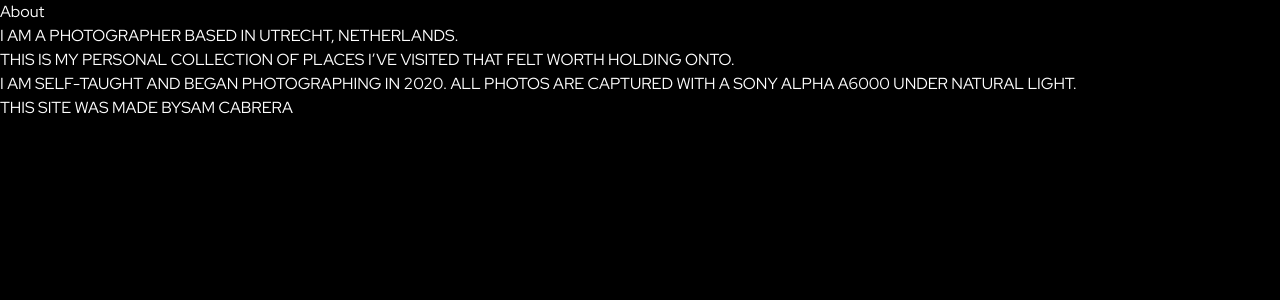
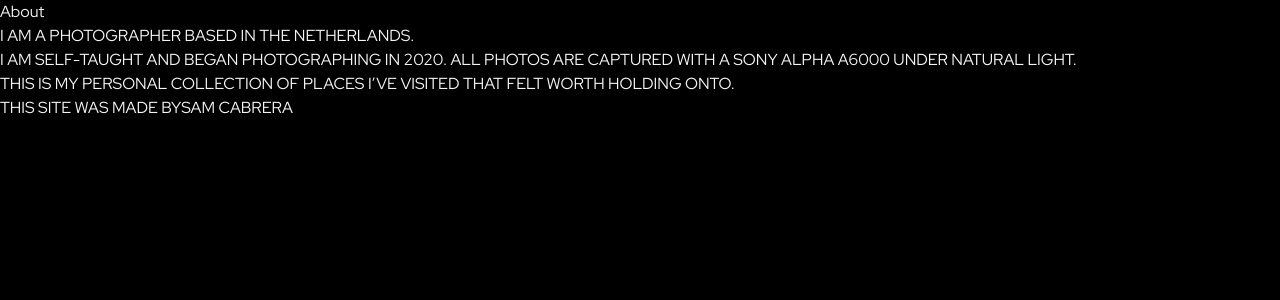
Before and after one commit to samanthacabrera/photofolio, a React (Vite) app: page /photofolio/about in a window 1280 px wide. Shown: the top 300 px of the page. Built offline with nearby package versions, Linux system fonts and the light colour scheme.

Commit message:
refactor, clean up files

```diff
--- a/src/About.jsx
+++ b/src/About.jsx
@@ -9,20 +9,18 @@ function About() {
         className="relative flex flex-col items-center justify-center min-h-[90vh] max-w-lg mx-8 md:mx-auto"
       >
         <div
-          className="text-left leading-relaxed tracking-wide normal-case space-y-4"
+          className="text-center tracking-widest space-y-8"
         >
           <p>
-            I am a photographer based in Utrecht, Netherlands.
+            I am a photographer based in The Netherlands.
           </p>
-
+          <p>
+            I am self-taught and began photographing in 2020. All photos are
+            captured with a Sony Alpha a6000 under natural light.
+          </p>
           <p>
             This is my personal collection of places I’ve visited that felt worth
             holding onto.
-          </p>
-
-          <p>
-            I am self-taught and began photographing in 2020. All photos are
-            captured with a Sony Alpha a6000 under natural light.
           </p>
         </div>
 
--- a/src/App.css
+++ b/src/App.css
@@ -21,33 +21,6 @@ button:hover {
   cursor: crosshair;
 }
 
-/* Dark / Light Mode */
-:root {
-  --bg-color: #000;
-  --text-color: #fff;
-}
-
-.light-mode {
-  --bg-color: #fff;
-  --text-color: #000;
-}
-
-html,
-body {
-  background-color: var(--bg-color);
-  color: var(--text-color);
-}
-
-.header {
-  background-color: var(--bg-color);
-  color: var(--text-color);
-}
-
-.dropdown-menu {
-  background-color: var(--bg-color);
-  color: var(--text-color);
-}
-
 /* Slider  */
 input[type="range"] {
   -webkit-appearance: none;
@@ -60,7 +33,6 @@ input[type="range"] {
   transition: background 0.3s ease;
 }
 
-/* WebKit thumb */
 input[type="range"]::-webkit-slider-thumb {
   -webkit-appearance: none;
   appearance: none;
@@ -73,7 +45,6 @@ input[type="range"]::-webkit-slider-thumb {
   transition: transform 0.3s ease;
 }
 
-/* Firefox thumb */
 input[type="range"]::-moz-range-thumb {
   width: 10px;
   height: 10px;
@@ -84,11 +55,6 @@ input[type="range"]::-moz-range-thumb {
   transition: transform 0.3s ease;
 }
 
-input[type="range"]:hover {
-  background: color-mix(in srgb, currentColor 75%, var(--bg-color));
-}
-
-/* Hover interaction */
 input[type="range"]:hover::-webkit-slider-thumb {
   transform: scale(1.1);
 }
--- a/src/Featured.jsx
+++ b/src/Featured.jsx
@@ -13,14 +13,14 @@ const slideVariants = {
     opacity: 1,
     filter: "blur(0px)",
     transition: {
-      duration: 1,
+      duration: 0.7,
       ease: [0.40, 1, 0.36, 1],
     },
   },
   exit: {
     opacity: 0,
     filter: "blur(4px)",
-    transition: { duration: 0.8 },
+    transition: { duration: 0.5 },
   },
 };
 
@@ -62,7 +62,7 @@ function Featured() {
           A selection of my <br /> favorite shots
         </p>
 
-        <div className="relative pt-20">
+        <div className="relative pt-40">
           <AnimatePresence mode="wait" custom={direction}>
             <motion.div
               key={photo.id}
@@ -90,18 +90,13 @@ function Featured() {
                     {photo.featuredText}
                   </p>
                 )}
-                <div className="flex items-center gap-6 mt-8 text-sm tracking-widest uppercase">
-                  <span className="opacity-50">
-                    {index + 1} / {featuredPhotos.length}
-                  </span>
                 <button
                   onClick={() => setIsPlaying((p) => !p)}
-                    className="opacity-60 hover:opacity-100 transition text-xl "
+                  className="opacity-60 hover:opacity-100 transition text-xl py-4"
                   aria-label={isPlaying ? "Pause slideshow" : "Play slideshow"}
                 >
                   {isPlaying ? "⏸" : "▶"}
                 </button>
-                </div>
               </div>
               {/* Photo */}
               <div className="relative w-full md:w-5/6 h-[80vh] overflow-hidden">
--- a/src/Header.jsx
+++ b/src/Header.jsx
@@ -58,9 +58,6 @@ export default function Header() {
   const location = useLocation();
   const [menuOpen, setMenuOpen] = useState(false);
   const [showTitle, setShowTitle] = useState(false);
-  const [isLight, setIsLight] = useState(
-    localStorage.getItem("theme") === "light"
-  );
   const pathname = location.pathname;
   const isHome = pathname === "/photofolio/";
   const currentTitle = PAGE_TITLES[pathname] || "";
@@ -77,19 +74,6 @@ export default function Header() {
     }
   }, [isHome]);
 
-  useEffect(() => {
-    const root = document.documentElement;
-
-    if (isLight) {
-      root.classList.add("light-mode");
-      localStorage.setItem("theme", "light");
-    } else {
-      root.classList.remove("light-mode");
-      localStorage.setItem("theme", "dark");
-    }
-  }, [isLight]);
-
-
   const handleNavigate = () => {
     setMenuOpen(false);
     window.scrollTo({ top: 0, behavior: "smooth" });
@@ -99,19 +83,6 @@ export default function Header() {
 
   return (
     <header className="header sticky top-0 z-50 w-screen h-[10vh] bg-black flex items-center justify-center text-[10px] md:text-sm tracking-[0.2em] relative">
-      {/* {!menuOpen && (
-      <div className="hidden md:flex absolute left-6">
-        <Link
-          to="/photofolio/"
-          onClick={handleNavigate}
-          className="text-xs md:text-sm tracking-widest hover:opacity-70 transition-opacity uppercase"
-        >
-          <span className="font-medium">JM</span>Photos
-        </Link>
-      </div>
-      )} */}
-
-      {/* Page Title / Dropdown Menu */}
       {currentTitle && (
         <div
           className={`absolute left-1/2 -translate-x-1/2 transition-all duration-300 ease-out
@@ -138,53 +109,6 @@ export default function Header() {
           />
         </div>
       )}
-
-      {/* Light/Dark Toggle  */}
-      {/* {!menuOpen && (
-        <div className="hidden md:flex absolute right-6">
-          <button
-            onClick={() => setIsLight(!isLight)}
-            aria-label="Toggle light/dark mode"
-            className="flex items-center justify-center w-8 h-8 hover:opacity-70 transition-opacity"
-          >
-            {isLight ? (
-              <svg
-                xmlns="http://www.w3.org/2000/svg"
-                viewBox="0 0 24 24"
-                fill="none"
-                stroke="currentColor"
-                strokeWidth={1.5}
-                strokeLinecap="round"
-                strokeLinejoin="round"
-                className="w-5 h-5"
-              >
-                <circle cx="12" cy="12" r="4" />
-                <line x1="12" y1="1" x2="12" y2="5" />
-                <line x1="12" y1="19" x2="12" y2="23" />
-                <line x1="1" y1="12" x2="5" y2="12" />
-                <line x1="19" y1="12" x2="23" y2="12" />
-                <line x1="4.22" y1="4.22" x2="7.07" y2="7.07" />
-                <line x1="16.93" y1="16.93" x2="19.78" y2="19.78" />
-                <line x1="4.22" y1="19.78" x2="7.07" y2="16.93" />
-                <line x1="16.93" y1="7.07" x2="19.78" y2="4.22" />
-              </svg>
-            ) : (
-              <svg
-                xmlns="http://www.w3.org/2000/svg"
-                viewBox="0 0 24 24"
-                fill="none"
-                stroke="currentColor"
-                strokeWidth={1.5}
-                strokeLinecap="round"
-                strokeLinejoin="round"
-                className="w-5 h-5"
-              >
-                <path d="M21 12.79A9 9 0 1111.21 3a7 7 0 009.79 9.79z" />
-              </svg>
-            )}
-          </button>
-        </div>
-      )} */}
     </header>
   );
 }
--- a/src/Hero.jsx
+++ b/src/Hero.jsx
@@ -1,56 +1,21 @@
-import { useState } from "react";
 import { useNavigate, Link } from "react-router-dom";
-import { motion } from "framer-motion";
 import Transition from "./Transition";
 
 function Hero() {
   const navigate = useNavigate();
-  const [swipe, setSwipe] = useState({ x: 0, y: 0, active: false });
 
-  const handleClick = (path, dir) => {
-    setSwipe({ ...dir, active: true });
-
-    setTimeout(() => {
-      window.scrollTo({ top: 0, behavior: "smooth" });
-      navigate(path);
-    }, 650);
+  const handleClick = (path) => {
+    window.scrollTo({ top: 0, behavior: "smooth" });
+    navigate(path);
   };
 
   return (
     <Transition>
-      <motion.section
-        className="relative w-screen h-[100dvh] bg-black"
-        animate={
-          swipe.active
-            ? {
-                x: swipe.x * -400,
-                y: swipe.y * 400,
-                opacity: 0,
-                scale: 0.96,
-                filter: "blur(6px)",
-              }
-            : {
-                x: 0,
-                y: 0,
-                opacity: 1,
-                scale: 1,
-                filter: "blur(0px)",
-              }
-        }
-        transition={{
-          type: "spring",
-          stiffness: 140,
-          damping: 22,
-          mass: 0.6,
-        }}
-      >
-        <motion.img
+      <section className="relative w-screen h-[100dvh] bg-black">
+        <img
           src="/photofolio/ireland/DSC04136.JPG"
           alt="Hero"
           className="absolute inset-0 w-full h-full object-cover"
-          initial={{ scale: 1.15 }}
-          animate={{ scale: 1 }}
-          transition={{ duration: 1.6, ease: "easeOut" }}
         />
 
         <div className="absolute inset-0 bg-black/30 z-10" />
@@ -62,6 +27,7 @@ function Hero() {
           </h2>
         </div>
 
+        {/* Nav */}
         <nav className="relative z-30 flex flex-col items-center space-y-4 -mt-64 py-12 text-lg tracking-[0.35em] font-medium">
           {[
             { label: "Featured", path: "/photofolio/featured" },
@@ -73,15 +39,15 @@ function Hero() {
               to={item.path}
               onClick={(e) => {
                 e.preventDefault();
-                handleClick(item.path, { x: 0, y: -1 });
+                handleClick(item.path);
               }}
-              className="relative opacity-50 hover:opacity-90 transition-all duration-300 ease-out"
+              className="relative opacity-70 hover:opacity-100"
             >
               {item.label}
             </Link>
           ))}
         </nav>
-      </motion.section>
+      </section>
     </Transition>
   );
 }
--- a/src/Transition.jsx
+++ b/src/Transition.jsx
@@ -3,27 +3,24 @@ import { motion } from "framer-motion";
 const variants = {
   hidden: {
     opacity: 0,
-    y: 12,
-    scale: 0.98,
-    filter: "blur(8px)",
+    scale: 1.15,
+    filter: "blur(6px)",
   },
   visible: {
     opacity: 1,
-    y: 0,
     scale: 1,
     filter: "blur(0px)",
     transition: {
-      duration: 0.5,
-      ease: [0.22, 1, 0.36, 1], // modern "easeOutExpo-ish"
+      duration: 1.6,
+      ease: [0.22, 1, 0.36, 1],
     },
   },
   exit: {
     opacity: 0,
-    y: -12,
-    scale: 0.98,
-    filter: "blur(8px)",
+    scale: 0.96,
+    filter: "blur(6px)",
     transition: {
-      duration: 0.4,
+      duration: 0.8,
       ease: [0.4, 0, 0.2, 1],
     },
   },
```
Lines whose indentation alone changed are shown as unchanged.
